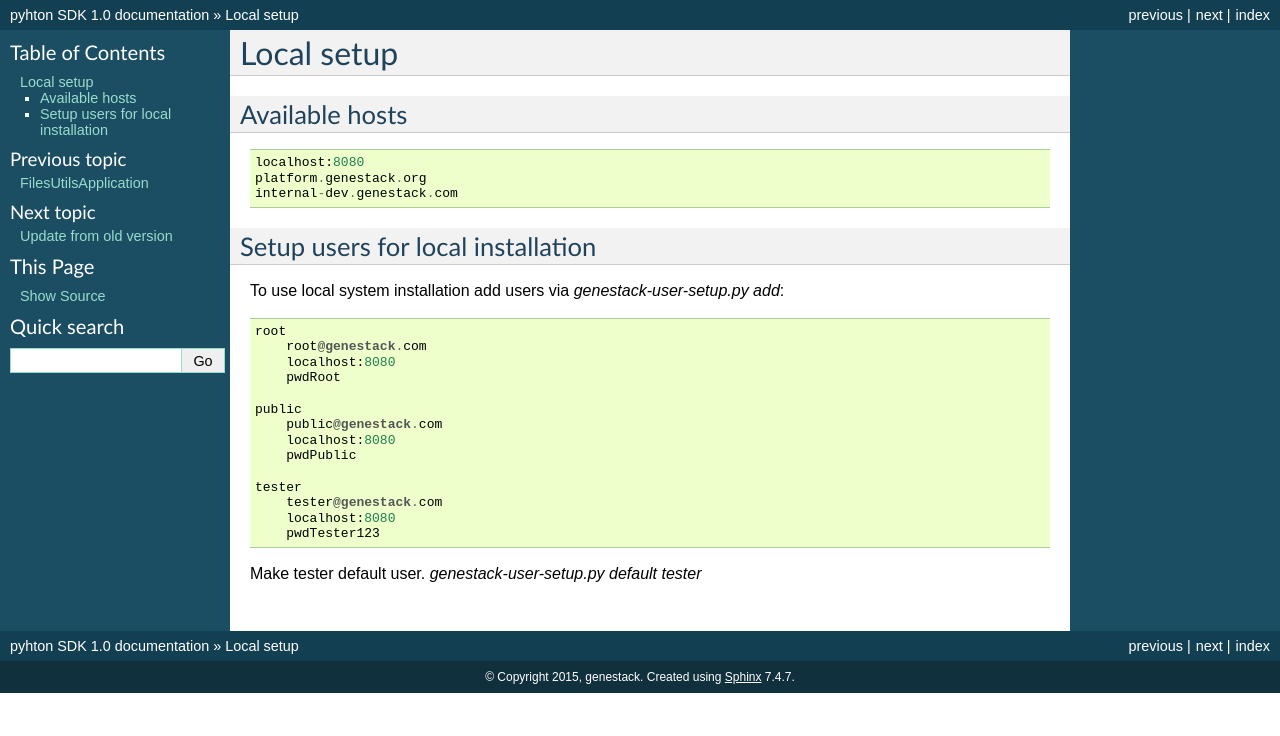
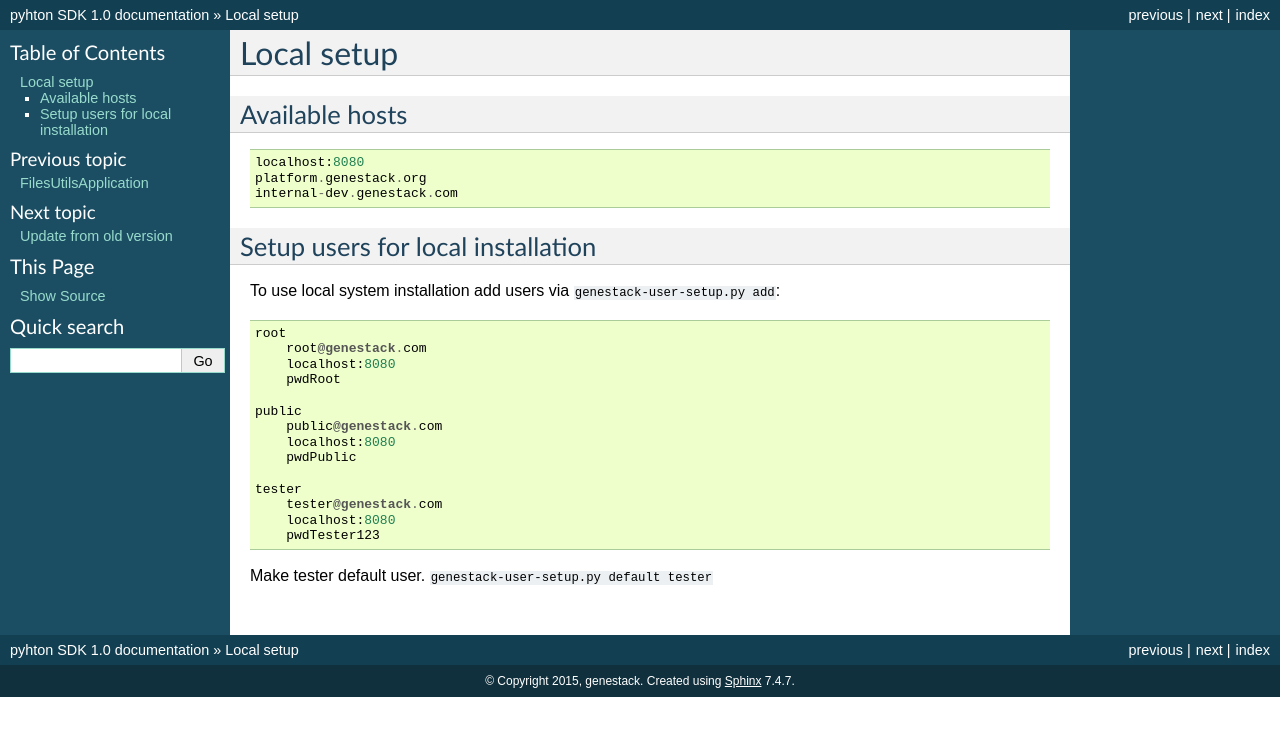
Before and after one commit to genestack/sdk, a Sphinx documentation site: the page built from docs/source/local_setup.rst, in a window 1280 px wide. Shown: the top 736 px of the page. Built offline with Sphinx 7.4.7, drawn with Linux system fonts in a browser that asks for light colours; pages that are not in the unit, such as notebooks, are missing from menus.

Commit message:
Update doc formatting.

```diff
--- a/docs/source/local_setup.rst
+++ b/docs/source/local_setup.rst
@@ -13,7 +13,7 @@ Available hosts
 Setup users for local installation
 ----------------------------------
 
-To use local system installation add users via `genestack-user-setup.py add`::
+To use local system installation add users via ``genestack-user-setup.py add``::
 
     root
         root@genestack.com
@@ -30,4 +30,4 @@ To use local system installation add users via `genestack-user-setup.py add`::
         localhost:8080
         pwdTester123
 
-Make tester default user. `genestack-user-setup.py default tester`
+Make tester default user. ``genestack-user-setup.py default tester``
```
